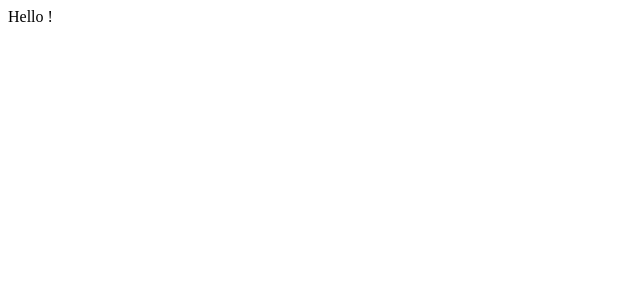
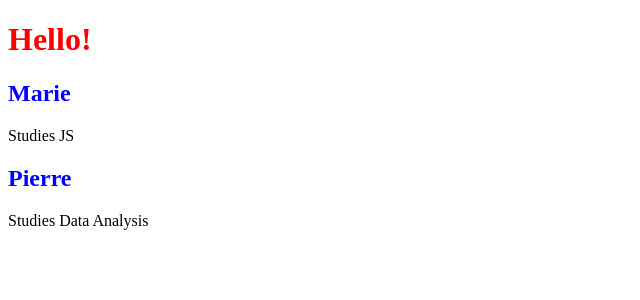
Before and after one commit to LoicBrassart/react-architecture-examples, a JavaScript app: page / in a window 1280 px wide. Shown: the top 300 px of the page, without its empty margins (0-640 px from the left). Built offline with nearby package versions, Linux system fonts and the light colour scheme; the HTML template or start-up script is replaced by a standard one.

Commit message:
mediumProject

```diff
--- a/src/App.js
+++ b/src/App.js
@@ -1,5 +1,14 @@
+import Title from './components/Title';
+import Wilder from './components/Wilder';
+
 function App() {
-  return <>Hello !</>;
+  return (
+    <>
+      <Title label='Hello!' />
+      <Wilder name='Marie' cursus='JS' />
+      <Wilder name='Pierre' cursus='Data Analysis' />
+    </>
+  );
 }
 
 export default App;
--- /dev/null
+++ b/src/components/Title/index.js
@@ -0,0 +1,5 @@
+import './style.css';
+
+export default function Title({ label }) {
+  return <h1>{label}</h1>;
+}
--- /dev/null
+++ b/src/components/Title/style.css
@@ -0,0 +1,3 @@
+h1 {
+  color: red;
+}
--- /dev/null
+++ b/src/components/Wilder/index.js
@@ -0,0 +1,10 @@
+import './style.css';
+
+export default function Wilder({ name, cursus }) {
+  return (
+    <>
+      <h2>{name}</h2>
+      <p>Studies {cursus}</p>
+    </>
+  );
+}
--- /dev/null
+++ b/src/components/Wilder/style.css
@@ -0,0 +1,4 @@
+h2 {
+  font-size: 1.5em;
+  color: blue;
+}
```
Also changed, not shown: 1 other file (tests, documents, lock files or other folders).
